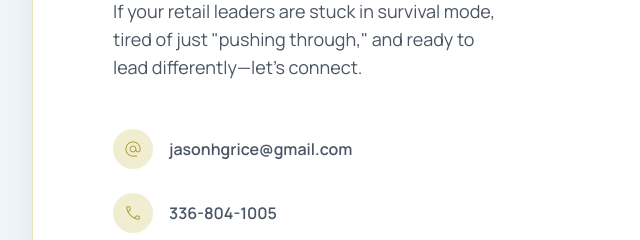
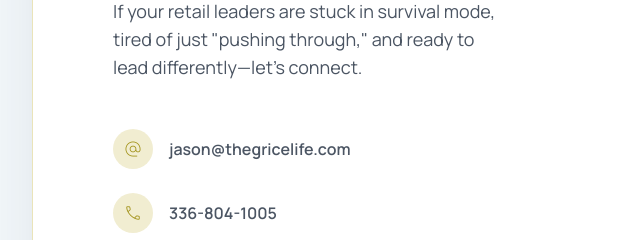
Before and after one commit to Awais12786/jason, a plain HTML site: page index.html in a window 1280 px wide. Shown: the part 5360-5600 px from the top of the page, 0-640 px from the left. Drawn offline with nearby package versions, Linux system fonts and the light colour scheme; a web font is replaced by a local one.

Commit message:
email-change

```diff
--- a/index.html
+++ b/index.html
@@ -601,7 +601,7 @@
                                 class="w-10 h-10 rounded-full bg-primary/20 flex items-center justify-center transition-all shrink-0">
                                 <span class="material-symbols-outlined text-primary-dim text-xl">alternate_email</span>
                             </div>
-                            <span class="font-semibold text-text-muted break-all">jasonhgrice@gmail.com</span>
+                            <span class="font-semibold text-text-muted break-all">jason@thegricelife.com </span>
                         </a>
                         <a class="flex items-center gap-4 group" href="tel:336-804-1005">
                             <div
@@ -696,7 +696,7 @@
                 <a class="text-text-muted hover:text-primary-dim transition-all text-sm"
                     href="https://www.linkedin.com/in/jasonhgrice" target="_blank">LinkedIn</a>
                 <a class="text-text-muted hover:text-primary-dim transition-all text-sm"
-                    href="mailto:jasonhgrice@gmail.com">Email</a>
+                    href="mailto:jason@thegricelife.com ">Email</a>
                 <a class="text-text-muted hover:text-primary-dim transition-all text-sm" href="tel:336-804-1005">Phone:
                     336-804-1005</a>
             </div>
```
